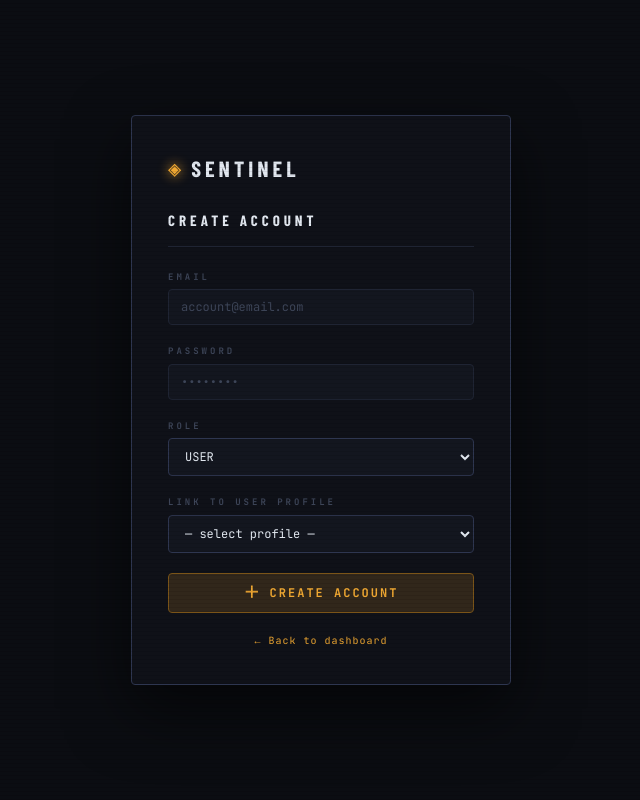
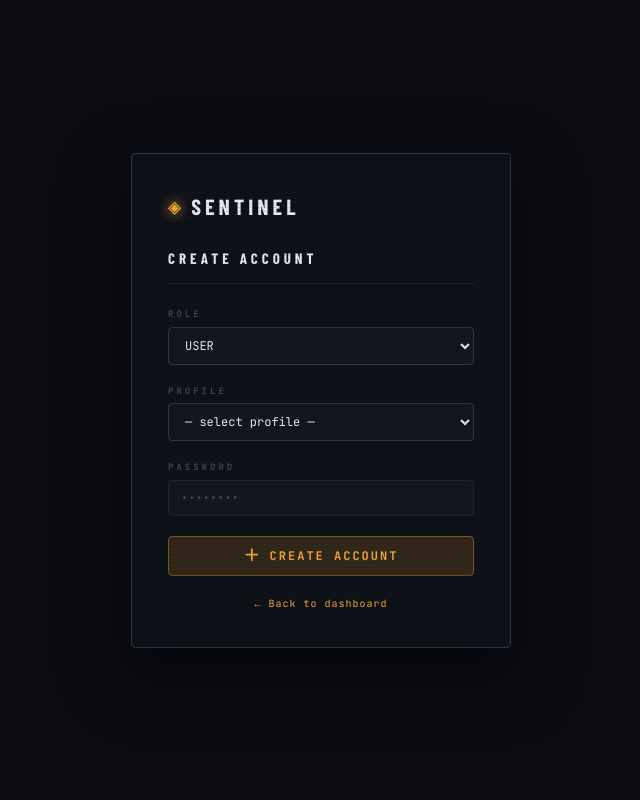
Before and after one commit to squash332/nfc_reader, a FastAPI app: page /register in a window 1280 px wide. Shown: the whole page, without its empty margins (319-959 px from the left). Run offline with FastAPI, Linux system fonts and the light colour scheme; data that the repository does not hold is empty.

Commit message:
disallow account creation without existing user profile

```diff
--- a/backend/routes.py
+++ b/backend/routes.py
@@ -105,6 +105,12 @@ def auth_register(data: RegisterData, request: Request):
     if cursor.fetchone():
         conn.close()
         return {"status": "duplicate"}
+
+    if data.user_id:
+        cursor.execute("SELECT id FROM accounts WHERE user_id = ?", (data.user_id,))
+        if cursor.fetchone():
+            conn.close()
+            return {"status": "user_taken"}
 
     role = "admin" if count == 0 else data.role
     cursor.execute(
--- a/frontend/static/register.js
+++ b/frontend/static/register.js
@@ -7,24 +7,43 @@ async function loadUsers() {
     (data.users || []).forEach(u => {
         const opt = document.createElement('option');
         opt.value = u.id;
-        opt.textContent = `${u.full_name}${u.email ? '  ·  ' + u.email : ''}`;
+        opt.dataset.email = u.email || '';
+        opt.textContent = u.full_name + (u.email ? `  ·  ${u.email}` : '');
         sel.appendChild(opt);
     });
 }
 
 async function handleRegister() {
-    const email    = document.getElementById('email').value.trim();
+    const role     = document.getElementById('role').value;
     const password = document.getElementById('password').value;
-    const role     = document.getElementById('role').value;
-    const rawUid   = document.getElementById('user-select').value;
-    const userId   = rawUid ? parseInt(rawUid) : null;
 
-    if (!email || !password) {
-        showMessage('Email and password required.', true);
-        return;
+    let email, userId;
+
+    if (role === 'user') {
+        const sel = document.getElementById('user-select');
+        const selectedOpt = sel.options[sel.selectedIndex];
+        userId = sel.value ? parseInt(sel.value) : null;
+        email  = selectedOpt?.dataset.email || '';
+
+        if (!userId) {
+            showMessage('Select a profile to link this account to.', true);
+            return;
+        }
+        if (!email) {
+            showMessage('The selected profile has no email address.', true);
+            return;
+        }
+    } else {
+        userId = null;
+        email  = document.getElementById('email').value.trim();
+        if (!email) {
+            showMessage('Email is required for admin accounts.', true);
+            return;
+        }
     }
-    if (role === 'user' && !userId) {
-        showMessage('User accounts must be linked to a profile.', true);
+
+    if (!password) {
+        showMessage('Password is required.', true);
         return;
     }
 
@@ -37,10 +56,13 @@ async function handleRegister() {
 
     if (data.status === 'ok') {
         showMessage('Account created successfully.', false);
-        document.getElementById('email').value    = '';
         document.getElementById('password').value = '';
+        document.getElementById('user-select').value = '';
+        document.getElementById('email').value = '';
     } else if (data.status === 'duplicate') {
-        showMessage(`An account with email '${email}' already exists.`, true);
+        showMessage(`An account with that email already exists.`, true);
+    } else if (data.status === 'user_taken') {
+        showMessage('This profile already has an account linked to it.', true);
     } else if (data.status === 'forbidden') {
         showMessage('Admin access required to create accounts.', true);
     } else {
@@ -51,11 +73,14 @@ async function handleRegister() {
 window.onload = async () => {
     await loadUsers();
 
-    const roleSelect   = document.getElementById('role');
-    const userLinkGroup = document.getElementById('user-link-group');
+    const roleSelect     = document.getElementById('role');
+    const userLinkGroup  = document.getElementById('user-link-group');
+    const adminEmailGroup = document.getElementById('admin-email-group');
 
     roleSelect.addEventListener('change', () => {
-        userLinkGroup.style.display = roleSelect.value === 'user' ? 'flex' : 'none';
+        const isUser = roleSelect.value === 'user';
+        userLinkGroup.style.display  = isUser ? 'flex' : 'none';
+        adminEmailGroup.style.display = isUser ? 'none' : 'flex';
     });
 
     document.getElementById('register-btn').addEventListener('click', handleRegister);
--- a/frontend/templates/details.html
+++ b/frontend/templates/details.html
@@ -7,6 +7,7 @@
     <link rel="icon" type="image/svg+xml" href="static/favicon.svg">
     <title>Access Log — Entry Details</title>
     <link rel="stylesheet" href="static/fonts.css">
+    <link rel="stylesheet" href="static/styles.css">
     <link rel="stylesheet" href="static/flatpickr.min.css">
     <link rel="stylesheet" href="static/details.css">
 </head>
--- a/frontend/templates/register.html
+++ b/frontend/templates/register.html
@@ -24,16 +24,6 @@
             <div class="auth-heading">CREATE ACCOUNT</div>
 
             <div class="form-group">
-                <label class="form-label" for="email">EMAIL</label>
-                <input type="email" id="email" class="form-input" placeholder="account@email.com" autocomplete="off">
-            </div>
-
-            <div class="form-group">
-                <label class="form-label" for="password">PASSWORD</label>
-                <input type="password" id="password" class="form-input" placeholder="••••••••">
-            </div>
-
-            <div class="form-group">
                 <label class="form-label" for="role">ROLE</label>
                 <select id="role" class="edit-select" style="width:100%;padding:9px 12px;font-size:12px">
                     <option value="user">USER</option>
@@ -42,10 +32,20 @@
             </div>
 
             <div class="form-group" id="user-link-group">
-                <label class="form-label" for="user-select">LINK TO USER PROFILE</label>
+                <label class="form-label" for="user-select">PROFILE</label>
                 <select id="user-select" class="edit-select" style="width:100%;padding:9px 12px;font-size:12px">
                     <option value="">— select profile —</option>
                 </select>
+            </div>
+
+            <div class="form-group" id="admin-email-group" style="display:none">
+                <label class="form-label" for="email">EMAIL</label>
+                <input type="email" id="email" class="form-input" placeholder="admin@email.com" autocomplete="off">
+            </div>
+
+            <div class="form-group">
+                <label class="form-label" for="password">PASSWORD</label>
+                <input type="password" id="password" class="form-input" placeholder="••••••••">
             </div>
 
             <button class="add-btn" id="register-btn">
```
